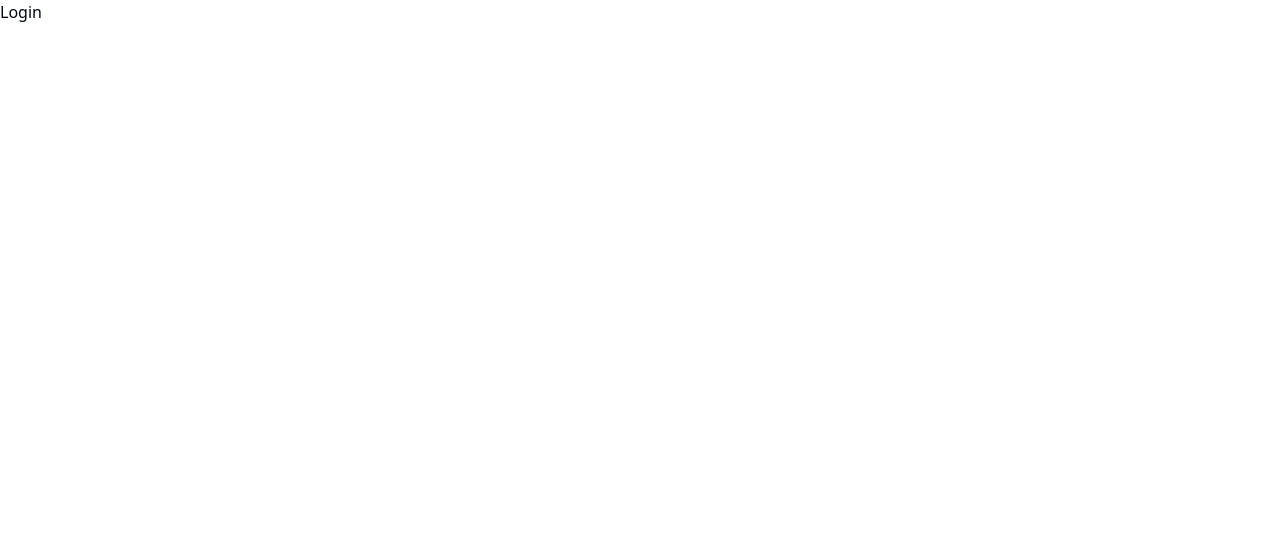
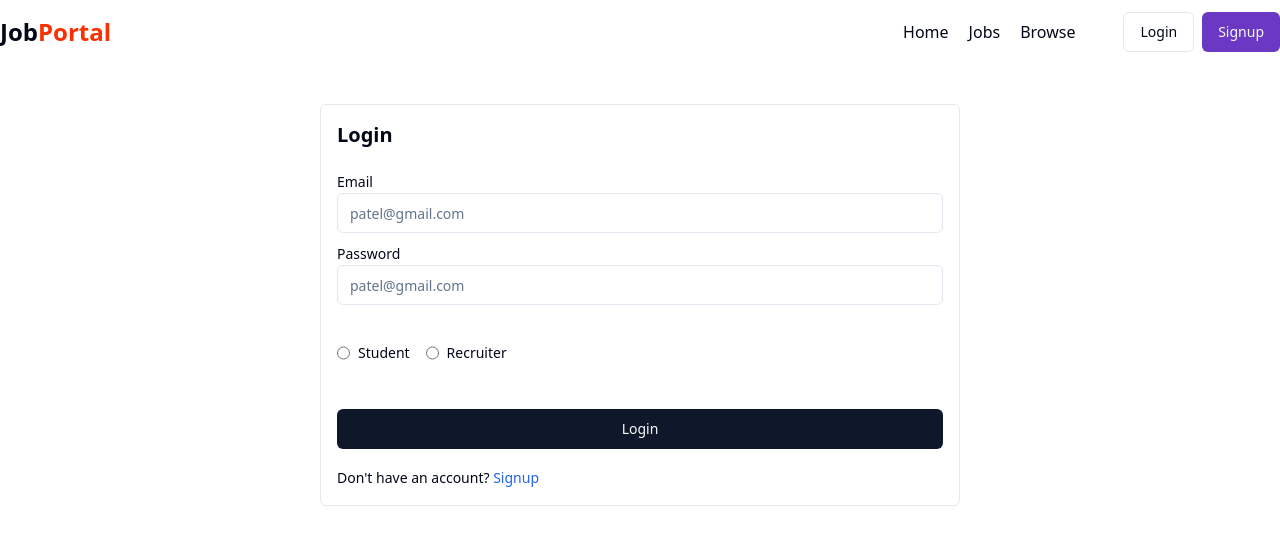
Before and after one commit to DivamSanghvi/jobPortal, a React (Vite) app in the folder front/frontend/: page /login in a window 1280 px wide. Shown: the top 544 px of the page. Built offline with nearby package versions, Linux system fonts and the light colour scheme.

Commit message:
login signup page done

```diff
--- a/front/frontend/package.json
+++ b/front/frontend/package.json
@@ -14,9 +14,9 @@
     "@radix-ui/react-label": "^2.1.0",
     "@radix-ui/react-popover": "^1.1.2",
     "@radix-ui/react-radio-group": "^1.2.1",
-    "@radix-ui/react-slot": "^1.1.0",
+    "@radix-ui/react-slot": "^1.1.1",
     "@radix-ui/react-toast": "^1.2.2",
-    "@reduxjs/toolkit": "^2.3.0",
+    "@reduxjs/toolkit": "^2.5.0",
     "axios": "^1.7.7",
     "class-variance-authority": "^0.7.0",
     "clsx": "^2.1.1",
@@ -25,7 +25,7 @@
     "next-themes": "^0.3.0",
     "react": "^18.3.1",
     "react-dom": "^18.3.1",
-    "react-redux": "^9.1.2",
+    "react-redux": "^9.2.0",
     "react-router-dom": "^6.27.0",
     "sonner": "^1.5.0",
     "tailwind-merge": "^2.5.4",
--- a/front/frontend/src/components/Home.jsx
+++ b/front/frontend/src/components/Home.jsx
@@ -1,8 +1,11 @@
 import React from 'react'
+import Navbar from './shared/Navbar'
 
 const Home = () => {
   return (
-    <div>Home</div>
+    <div>
+      <Navbar/>
+    </div>
   )
 }
 
--- a/front/frontend/src/components/auth/Login.jsx
+++ b/front/frontend/src/components/auth/Login.jsx
@@ -1,9 +1,116 @@
-import React from 'react'
+import React, { useEffect, useState } from 'react'
+import Navbar from '../shared/Navbar'
+import { Label } from '../ui/label'
+import { Input } from '../ui/input'
+import { RadioGroup } from '../ui/radio-group'
+import { Button } from '../ui/button'
+import { Link, useNavigate } from 'react-router-dom'
+import axios from 'axios'
+import { USER_API_END_POINT } from '@/utils/constant'
+import { toast } from 'sonner'
+import { Loader2 } from 'lucide-react'
 
 const Login = () => {
-  return (
-    <div>Login</div>
-  )
+    const [input, setInput] = useState({
+        email: "",
+        password: "",
+        role: "",
+    });
+    const loading=false
+    const user=false
+    const navigate = useNavigate()
+    const changeEventHandler = (e) => {
+        setInput({ ...input, [e.target.name]: e.target.value });
+    }
+
+    const submitHandler = async (e) => {
+        e.preventDefault();
+        try {
+
+            const res = await axios.post(`${USER_API_END_POINT}/login`, input, {
+                headers: {
+                    "Content-Type": "application/json"
+                },
+                withCredentials: true,
+            });
+            if (res.data.success) {
+
+                navigate("/");
+                toast.success(res.data.message);
+            }
+        } catch (error) {
+            console.log(error);
+            toast.error(error.response.data.message);
+        } finally {
+
+        }
+    }
+    useEffect(()=>{
+        if(user){
+            navigate("/");
+        }
+    },[])
+    return (
+        <div>
+            <Navbar />
+            <div className='flex items-center justify-center max-w-7xl mx-auto'>
+                <form onSubmit={submitHandler} className='w-1/2 border border-gray-200 rounded-md p-4 my-10'>
+                    <h1 className='font-bold text-xl mb-5'>Login</h1>
+                    <div className='my-2'>
+                        <Label>Email</Label>
+                        <Input
+                            type="email"
+                            value={input.email}
+                            name="email"
+                            onChange={changeEventHandler}
+                            placeholder="patel@gmail.com"
+                        />
+                    </div>
+
+                    <div className='my-2'>
+                        <Label>Password</Label>
+                        <Input
+                            type="password"
+                            value={input.password}
+                            name="password"
+                            onChange={changeEventHandler}
+                            placeholder="patel@gmail.com"
+                        />
+                    </div>
+                    <div className='flex items-center justify-between'>
+                        <RadioGroup className="flex items-center gap-4 my-5">
+                            <div className="flex items-center space-x-2">
+                                <Input
+                                    type="radio"
+                                    name="role"
+                                    value="student"
+                                    checked={input.role === 'student'}
+                                    onChange={changeEventHandler}
+                                    className="cursor-pointer"
+                                />
+                                <Label htmlFor="r1">Student</Label>
+                            </div>
+                            <div className="flex items-center space-x-2">
+                                <Input
+                                    type="radio"
+                                    name="role"
+                                    value="recruiter"
+                                    checked={input.role === 'recruiter'}
+                                    onChange={changeEventHandler}
+                                    className="cursor-pointer"
+                                />
+                                <Label htmlFor="r2">Recruiter</Label>
+                            </div>
+                        </RadioGroup>
+                    </div>
+                    {
+                        loading ? <Button className="w-full my-4"> <Loader2 className='mr-2 h-4 w-4 animate-spin' /> Please wait </Button> : <Button type="submit" className="w-full my-4">Login</Button>
+                    }
+                    <span className='text-sm'>Don't have an account? <Link to="/signup" className='text-blue-600'>Signup</Link></span>
+                </form>
+            </div>
+        </div>
+    )
 }
 
 export default Login
--- a/front/frontend/src/components/auth/Signup.jsx
+++ b/front/frontend/src/components/auth/Signup.jsx
@@ -79,7 +79,7 @@ const Signup = () => {
               value={input.email}
               name="email"
               onChange={changeEventHandler}
-              placeholder="patel@gmail.com"
+              placeholder="xyz@gmail.com"
             />
           </div>
           <div className="my-2">
--- a/front/frontend/src/components/shared/Navbar.jsx
+++ b/front/frontend/src/components/shared/Navbar.jsx
@@ -1,19 +1,77 @@
 import React from "react";
-
+import { Popover, PopoverTrigger } from "../ui/popover";
+import { PopoverContent } from "@radix-ui/react-popover";
+import { Button } from "../ui/button";
+import { Avatar, AvatarFallback, AvatarImage } from "../ui/avatar";
+import { LogOut, User2 } from "lucide-react";
+import { Link } from "react-router-dom";
 const Navbar = () => {
+  const user = false
   return (
     <div>
       <div className="bg-white">
-        <div className='flex items-center justify-between mx-auto max-w-7xl h-16'>
+        <div className="flex items-center justify-between mx-auto max-w-7xl h-16">
           <div>
-            <h1 className="text-2xl font-bold">Job<span className="text-[#F83002]">Portal</span></h1>
+            <Link to="/">
+            <h1 className="text-2xl font-bold">
+              Job<span className="text-[#F83002]">Portal</span>
+            </h1>
+            </Link>
           </div>
-          <div className='flex items-center gap-12'>
+          <div className="flex items-center gap-12">
             <ul className="flex font-medium items-center gap-5">
               <li>Home</li>
               <li>Jobs</li>
               <li>Browse</li>
             </ul>
+            {
+              !user ? (
+                <div className='flex items-center gap-2'>
+                <Link to="/login"><Button variant="outline">Login</Button></Link>
+                <Link to="/signup"><Button className="bg-[#6A38C2] hover:bg-[#5b30a6]">Signup</Button></Link>
+                </div>
+              ) : (
+                <Popover>
+                <PopoverTrigger asChild>
+                  <Avatar className="cursor-pointer">
+                    <AvatarImage
+                      src="https://github.com/shadcn.png"
+                      alt="@shadcn"
+                    />
+                    <AvatarFallback>CN</AvatarFallback>
+                  </Avatar>
+                </PopoverTrigger>
+                <PopoverContent className="w-40 ">
+                  <div>
+                    <div className='flex gap-2 space-y-2'>
+                      <Avatar className="cursor-pointer">
+                        <AvatarImage
+                          src="https://github.com/shadcn.png"
+                          alt="@shadcn"
+                        />
+                        <AvatarFallback>CN</AvatarFallback>
+                      </Avatar>
+                      <div>
+                        <h4 className="font-medium">Divam Sanghvi</h4>
+                        <p className="text-sm text-muted-foreground">
+                          Lorem ipsum dolor, sit amet consectetur adipisicing
+                        </p>
+                      </div>
+                    </div>
+                    <div>
+                        <div className="flex w-fit items-center gap-2 cursor-pointer">
+                          <User2/>
+                          <Button variant="link"> View Profile</Button>
+                        </div>
+                        <div className="flex w-fit items-center gap-2 cursor-pointer">
+                          <LogOut/>
+                          <Button variant="link">Logout</Button>
+                        </div>
+                      </div>
+                  </div>
+                </PopoverContent>
+              </Popover>)
+            }
           </div>
         </div>
       </div>
```
Also changed, not shown: 1 other file (tests, documents, lock files or other folders).
